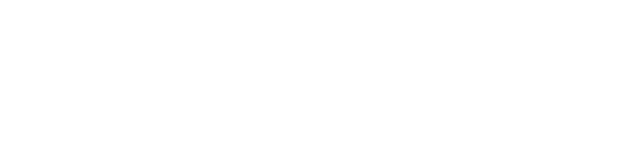
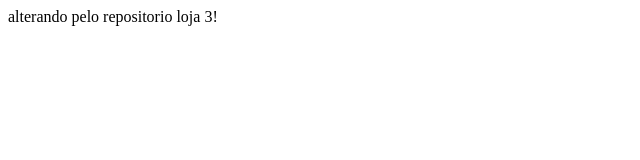
Before and after one commit to dheftyr/lojavirtual, a plain HTML site: page index.html in a window 1280 px wide. Shown: the whole page, without its empty margins (0-640 px from the left). Drawn offline with Linux system fonts and the light colour scheme.

Commit message:
adicionando  js e editando index

```diff
--- a/index.html
+++ b/index.html
@@ -6,6 +6,6 @@
     <title>Document</title>
 </head>
 <body>
-
+    alterando pelo repositorio loja 3!
 </body>
 </html>
--- /dev/null
+++ b/script.js
@@ -0,0 +1 @@
+console.log("Editando");
```
